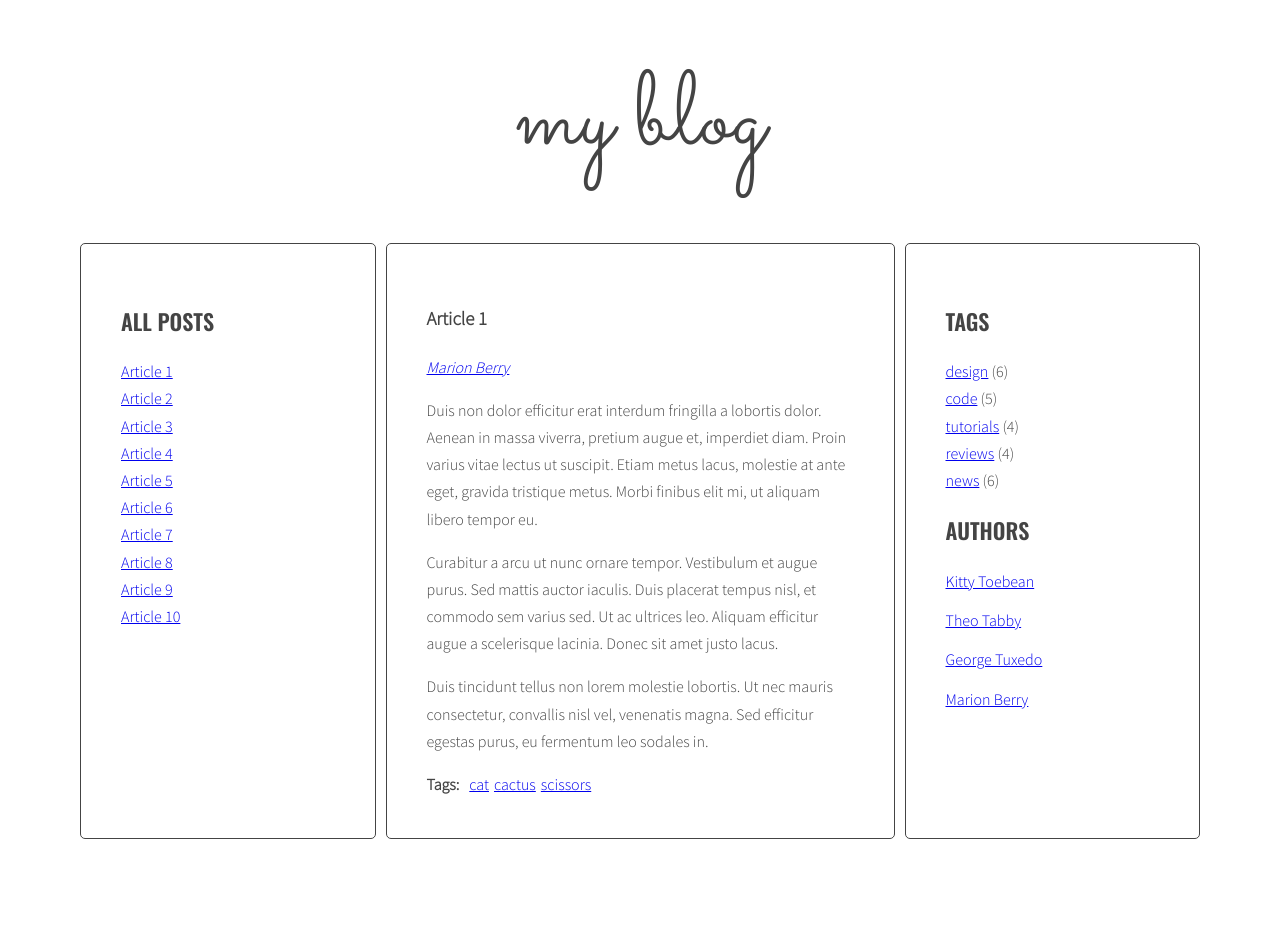
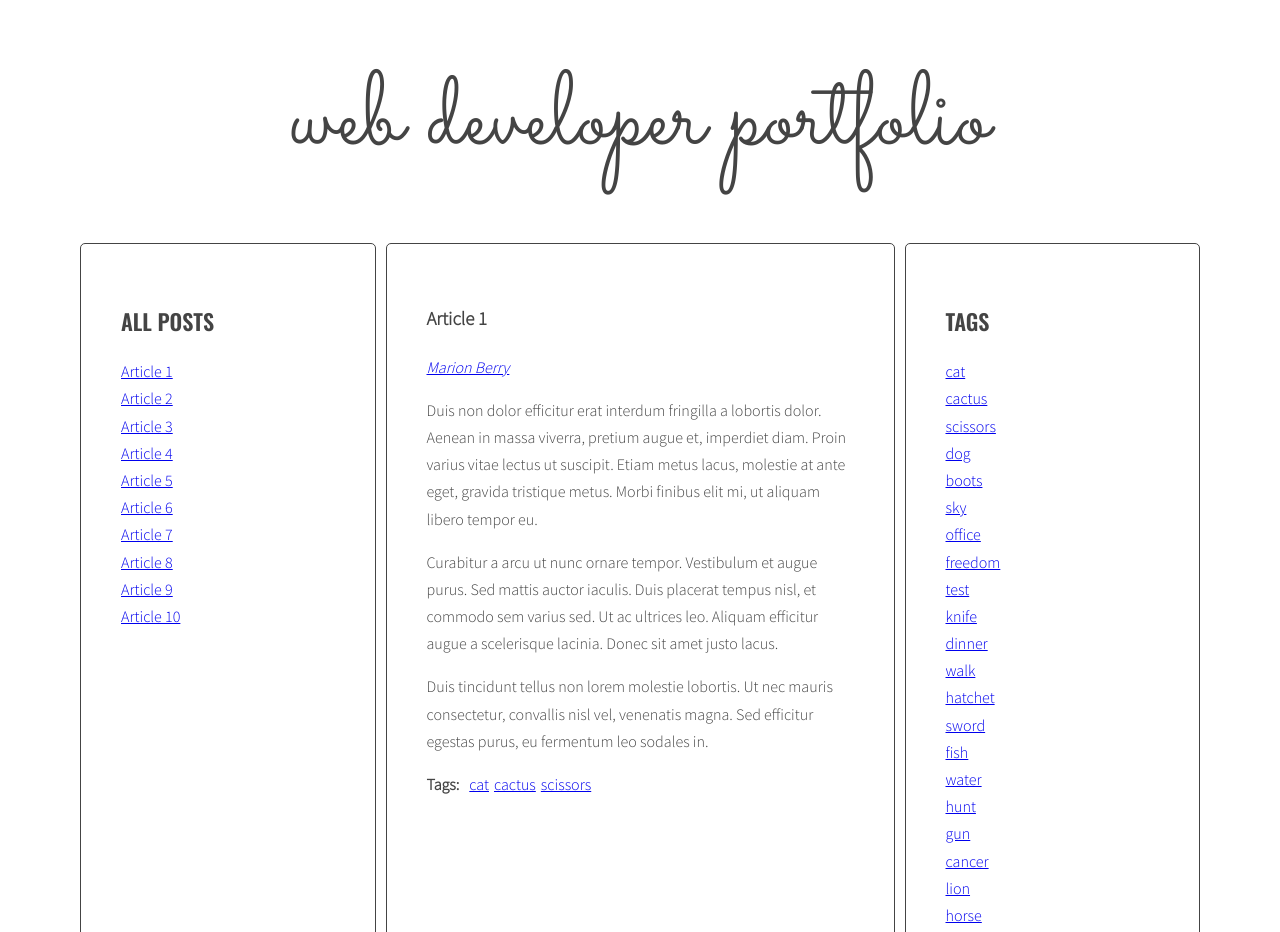
Before and after one commit to ichtys77/javascript-blog, a website: page index.html in a window 1280 px wide. Shown: the top 932 px of the page. Before the commit the page ends 847 px from the top, so only its background shows below. Drawn offline with nearby package versions, Linux system fonts and the light colour scheme.

Commit message:
Change generateTags function > add allTags array

```diff
--- a/index.html
+++ b/index.html
@@ -11,7 +11,7 @@
 <body>
     <div class="blog">
         <div class="container">
-            <h1 class="logo">my blog</h1>
+            <h1 class="logo">web developer portfolio</h1>
             <main class="wrapper">
                 <aside class="sidebar">
                     <h2 class="section-title">All posts</h2>
@@ -249,11 +249,6 @@
                 <aside class="sidebar">
                     <h2 class="section-title">Tags</h2>
                     <ul class="list tags">
-                        <li><a href="#">design</a> <span>(6)</span></li>
-                        <li><a href="#">code</a> <span>(5)</span></li>
-                        <li><a href="#">tutorials</a> <span>(4)</span></li>
-                        <li><a href="#">reviews</a> <span>(4)</span></li>
-                        <li><a href="#">news</a> <span>(6)</span></li>
                     </ul>
                     <h2 class="section-title">Authors</h2>
                     <ul class="list authors">
--- a/js/script.js
+++ b/js/script.js
@@ -37,7 +37,8 @@
     optTitleSelector = '.post-title',
     optTitleListSelector = '.titles',
     optArticleTagsSelector = '.post-tags .list',
-    optArticleAuthorSelector = '.post-author';
+    optArticleAuthorSelector = '.post-author',
+    optTagsListSelector = '.tags-list';
 
   function generateTitleLinks(customSelector = '') {
 
@@ -89,6 +90,9 @@
   generateTitleLinks();
 
   function generateTags() {
+    /* [NEW] create a new variable allTags with an empty array */
+    let allTags = [];
+
     /* [DONE] find all articles */
     const articles = document.querySelectorAll(optArticleSelector);
     //console.log(articles);
@@ -115,12 +119,19 @@
       for (let tag of articleTagsArray) {
 
         /* [DONE] generate HTML of the link */
-        const tagLinkHTML = '<li><a href="#tag-' + tag + '">' + tag + '</a></li>';
+        const linkHTML = '<li><a href="#tag-' + tag + '">' + tag + '</a></li>';
         //console.log(tagLinkHTML);
 
         /* [DONE] add generated code to html variable */
-        html = html + tagLinkHTML;
+        html = html + linkHTML;
         //console.log(html);
+
+        /* [NEW] check if this link is NOT already in allTags */
+        if (allTags.indexOf(linkHTML) == -1) {
+
+          /* [NEW] add generated code to allTags array */
+          allTags.push(linkHTML);
+        }
 
         /* END LOOP: for each tag */
       }
@@ -130,6 +141,14 @@
 
       /* END LOOP: for every article: */
     }
+
+    /* [NEW] find list of tags in right column */
+    const tagList = document.querySelector('.tags');
+    // console.log(tagList);
+
+    /* [NEW] add html from allTags to tagList */
+    tagList.innerHTML = allTags.join(' ');
+
   }
 
   generateTags();
@@ -221,7 +240,7 @@
 
       /* [DONE] generate HTML of the link */
       const authorLinkHTML = '<a href="#' + articleAuthor + '">' + articleAuthor + '</a>';
-      console.log(authorLinkHTML);
+      //console.log(authorLinkHTML);
 
       /* [DONE] add generated code to html variable */
       html = authorLinkHTML;
```
